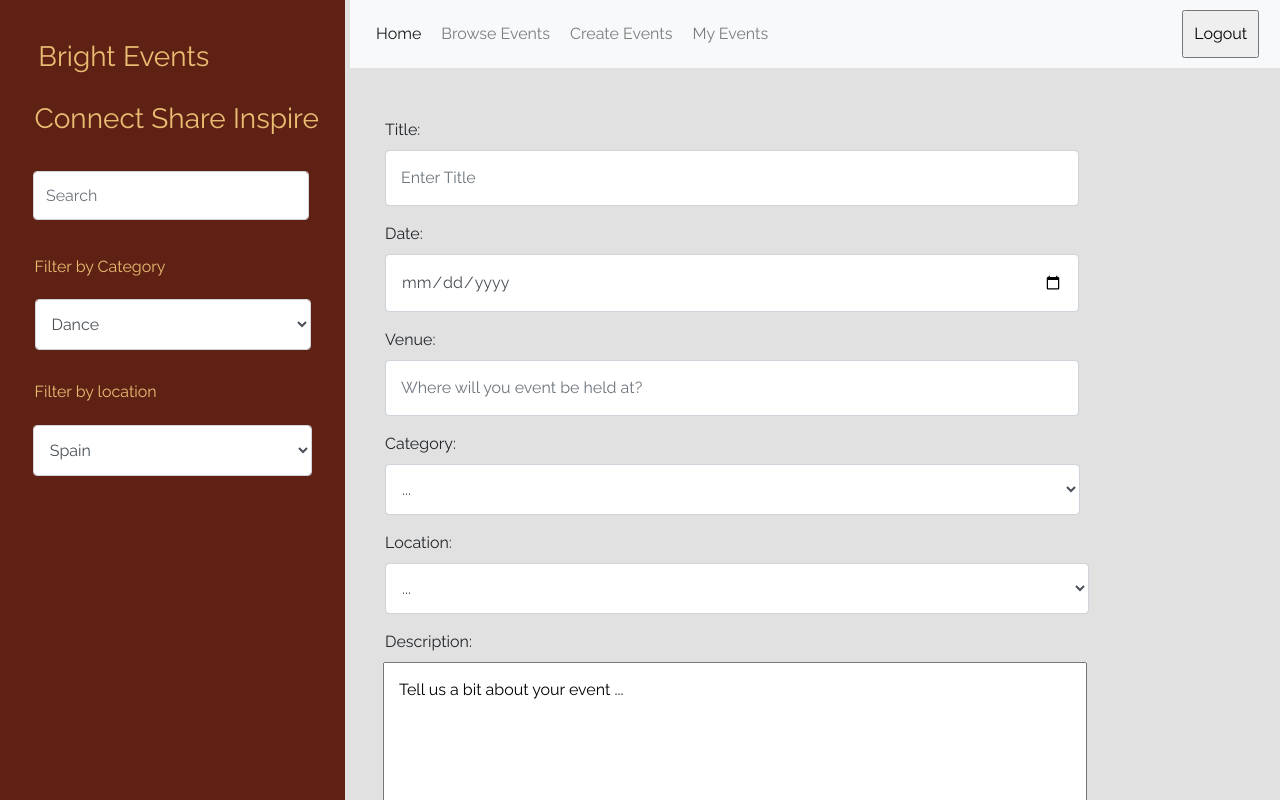
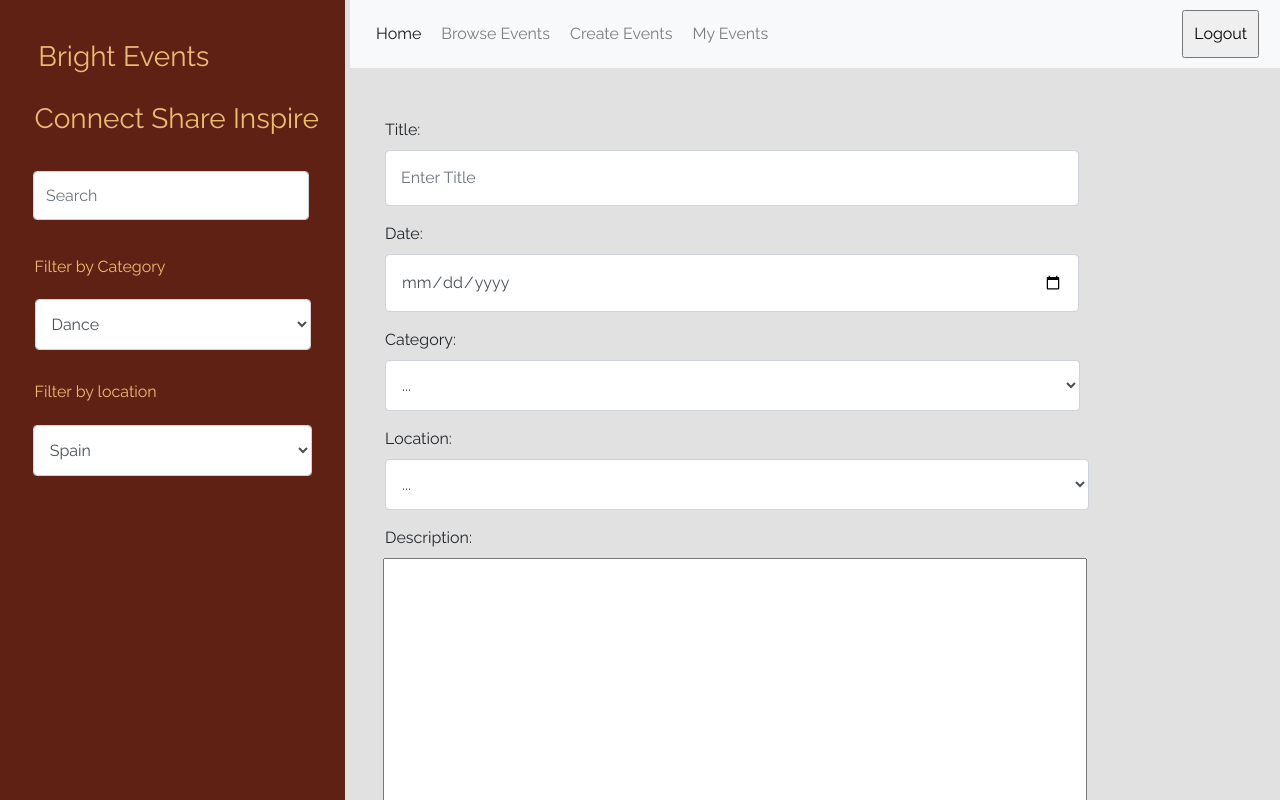
Before and after one commit to MarloneA/Bright-Events-React-frontend, a React (Create React App) app: page /create-event in a window 1280 px wide. Shown: the top 800 px of the page. Built offline with nearby package versions, Linux system fonts and the light colour scheme.

Commit message:
[Feature] Create an Event

```diff
--- a/src/components/CreateEvent.js
+++ b/src/components/CreateEvent.js
@@ -1,32 +1,78 @@
-import React, {Component} from 'react'
+import React, { Component } from 'react'
+import { authHeader } from '../helpers/auth_header'
 
 export default class CreateEvent extends Component {
+  constructor (props) {
+    super(props)
+    this.state = {
+      title: '',
+      category: '',
+      location: '',
+      description: '',
+      date: ''
+    }
+    this.onChange = this.onChange.bind(this)
+    this.onSubmit = this.onSubmit.bind(this)
+  }
+  onChange (e) {
+    this.setState({
+      [e.target.name]: e.target.value
+    })
+  }
+  onSubmit (e) {
+    e.preventDefault()
+    const post = {
+      title: this.state.title,
+      location: this.state.location,
+      category: this.state.category,
+      description: this.state.description,
+      date_of_event: this.state.date
+    }
+
+    fetch('https://andela-brightevents.herokuapp.com/api/v2/events', {
+      method: 'POST',
+      headers: {
+        'content-type': 'application/json',
+        'token': authHeader()['token']
+      },
+      body: JSON.stringify(post)
+    }).then(
+      res => {
+        return res.json()
+      }
+    ).then(
+      data => {
+        console.log(data)
+      }
+    )
+  }
+
   render () {
     return (
-      <form className="form-horizontal custom-create-events" action="/action_page.php">
+      <form className="form-horizontal custom-create-events" onSubmit={this.onSubmit}>
         <div className="form-group">
           <label className="control-label col-sm-2" htmlFor="title">Title:</label>
           <div className="col-sm-10">
-            <input type="text" className="form-control custom-create-event-input" id="title" placeholder="Enter Title"/>
+            <input type="text" name="title" value={this.state.title} onChange={this.onChange} className="form-control custom-create-event-input" id="title" placeholder="Enter Title"/>
           </div>
         </div>
         <div className="form-group">
           <label className="control-label col-sm-2" htmlFor="date">Date:</label>
           <div className="col-sm-10">
-            <input type="date" className="form-control custom-create-event-input" id="date" placeholder="Enter event date"/>
+            <input type="date" name="date" value={this.state.date} onChange={this.onChange} className="form-control custom-create-event-input" id="date" placeholder="Enter event date"/>
           </div>
         </div>
 
-        <div className="form-group">
-          <label className="control-label col-sm-2" htmlFor="venue">Venue:</label>
-          <div className="col-sm-10">
-            <input type="text" className="form-control custom-create-event-input" id="venue" placeholder="Where will you event be held at?"/>
-          </div>
-        </div>
+        {/* <div className="form-group"> */}
+        {/* <label className="control-label col-sm-2" htmlFor="venue">Venue:</label> */}
+        {/* <div className="col-sm-10"> */}
+        {/* <input type="text" name="venue" value={this.state.venue} onChange={this.onChange} className="form-control custom-create-event-input" id="venue" placeholder="Where will you event be held at?"/> */}
+        {/* </div> */}
+        {/* </div> */}
 
         <div className="form-group">
-          <label htmlhtmlFor="category" className="control-label custom-ce-label">Category:</label>
-          <select className="form-control category-styling custom-ce-label">
+          <label htmlFor="category" className="control-label custom-ce-label">Category:</label>
+          <select name="category" value={this.state.category} onChange={this.onChange} className="form-control category-styling custom-ce-label">
             <option>...</option>
             <option>Dance</option>
             <option>Rap</option>
@@ -35,8 +81,8 @@ export default class CreateEvent extends Component {
           </select>
         </div>
         <div className="form-group">
-          <label htmlhtmlFor="location" className="control-label custom-ce-label">Location:</label>
-          <select className="form-control location-styling custom-ce-label">
+          <label htmlFor="location" className="control-label custom-ce-label">Location:</label>
+          <select name="location" value={this.state.location} onChange={this.onChange} className="form-control location-styling custom-ce-label">
             <option>...</option>
             <option>Spain</option>
             <option>Morroco</option>
@@ -47,7 +93,7 @@ export default class CreateEvent extends Component {
 
         <div className="form-group">
           <label className="control-label col-sm-2" htmlFor="email">Description:</label>
-          <textarea className="col-sm-10 custom-create-event-textarea" rows="10">
+          <textarea name="description" value={this.state.description} onChange={this.onChange} className="col-sm-10 custom-create-event-textarea" rows="10">
             Tell us a bit about your event ...
           </textarea>
         </div>
```
